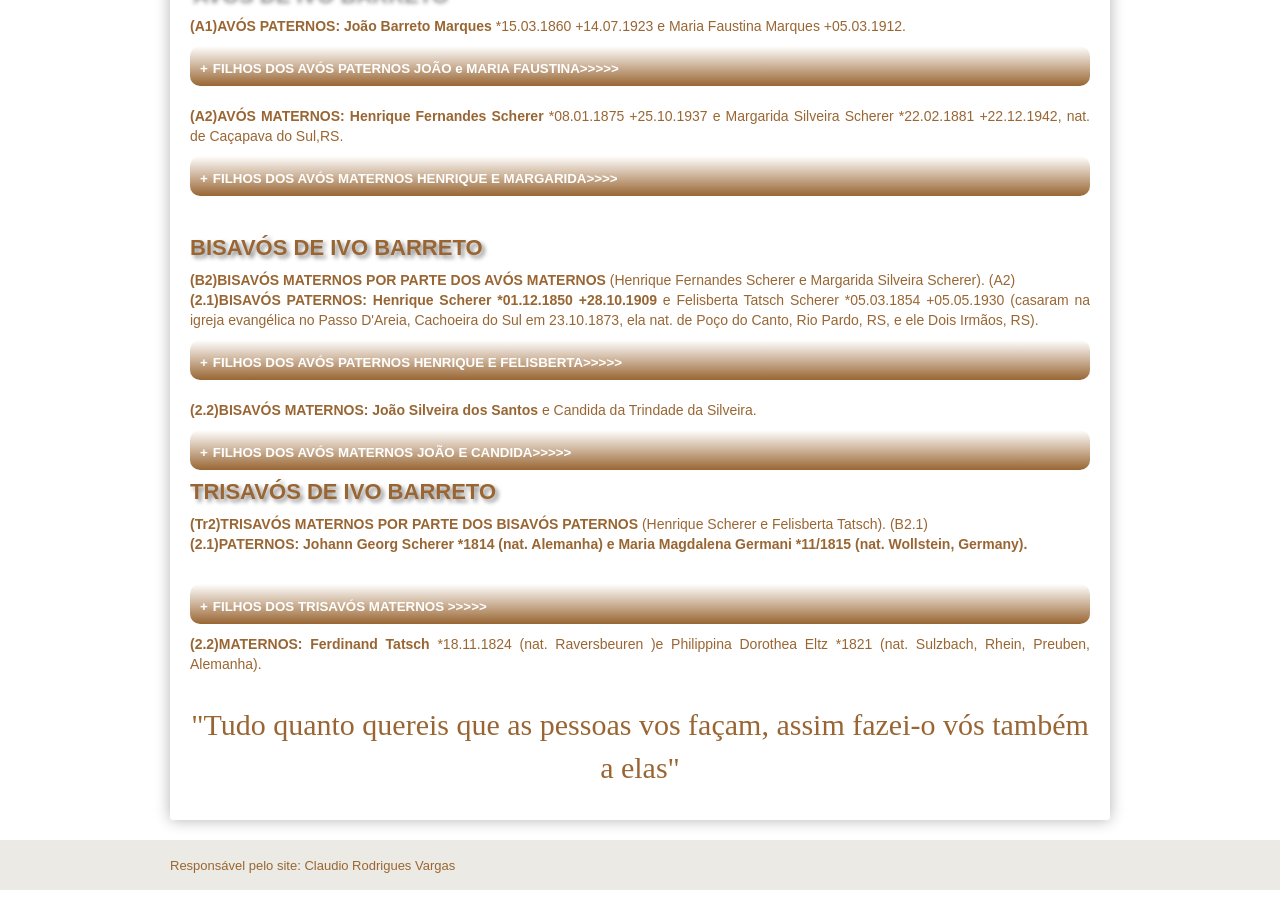
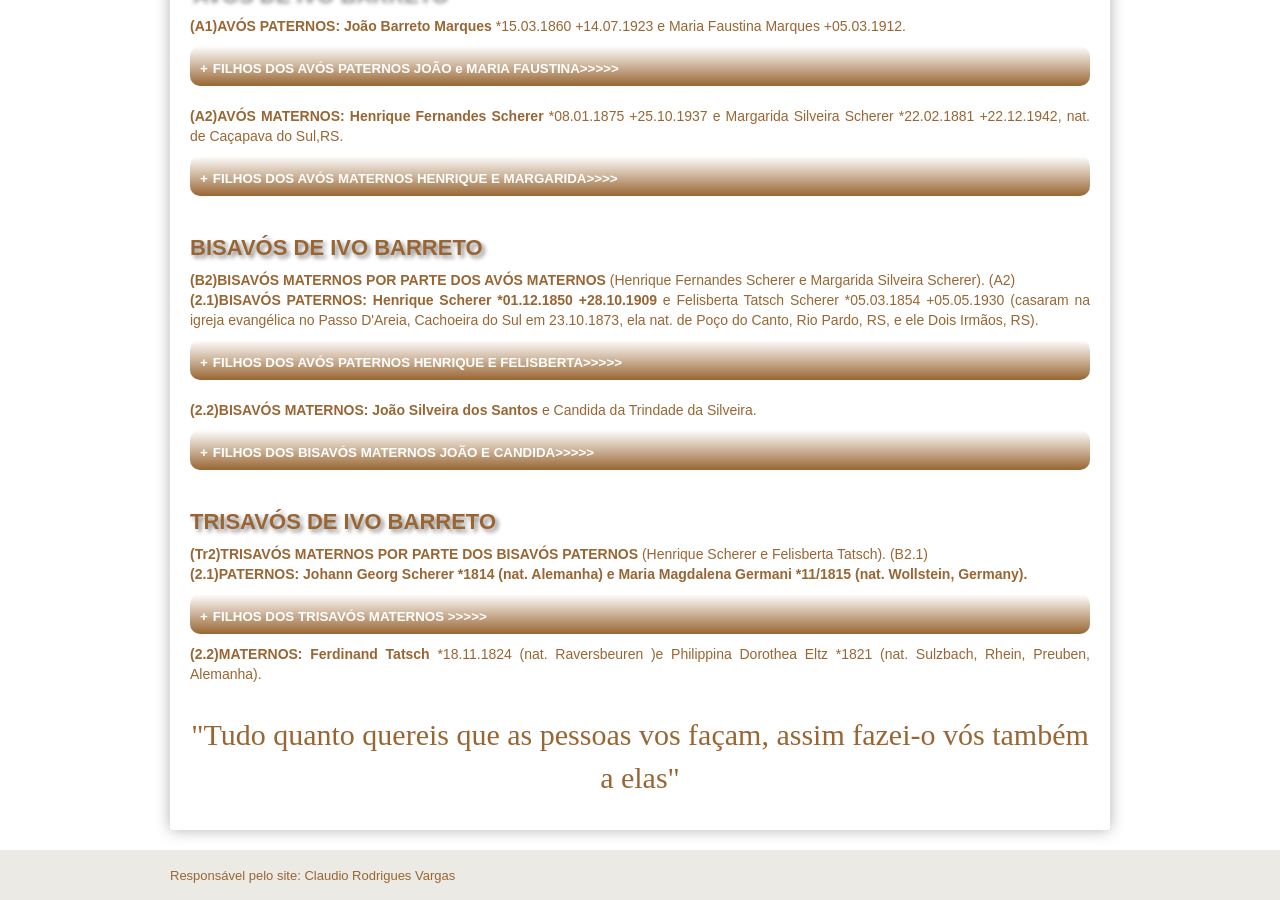
Before and after one commit to claudiovargas1955/claudiovargas1955.github.io, a Jekyll site: the page built from _pages/familia-barreto.html, in a window 1280 px wide and 900 px high, scrolled down 957 px. Built offline with Jekyll 4.4.1, drawn with Linux system fonts in a browser that asks for light colours; some web fonts are replaced.

Commit message:
Update familia-barreto.html

```diff
--- a/_pages/familia-barreto.html
+++ b/_pages/familia-barreto.html
@@ -410,18 +410,18 @@ igreja evangélica no Passo D'Areia, Cachoeira do Sul em 23.10.1873, ela nat. de
      Leonel Fagundes de Oliveira +02.09.1913 e Firmiana Vivian de Oliveira *11.03.1867).</p></details><br>
 
 <p><b>(2.2)BISAVÓS MATERNOS: João Silveira dos Santos</b> e Candida da Trindade da Silveira.
-<details><summary><b>FILHOS DOS AVÓS MATERNOS JOÃO E CANDIDA>>>>></summary></b><br>
+<details><summary><b>FILHOS DOS BISAVÓS MATERNOS JOÃO E CANDIDA>>>>></summary></b><br>
      <p><b>(2.1)Margarida Silveira: </b>*22.02.1881 +22.12.1942 (nat. de Caçapava do Sul, ver dados em A2).<br>
      <b>(2.2)Filomena Silveira: </b>*1900<br>
      <b>(2.3)Dolores Silveira: </b>*1902 (nat. Cachoeira do Sul).<br>
      <b>(2.4)Galvarina Silveira: </b>*1904 +1938 (nat. Cachoeira do Sul).<br>
      <b>(2.5)Ervandil Silveira: </b>*1906 (nat. Cachoeira do Sul).<br>
-     <b>(2.6)Napoleão Silveira: </b>*1908 (nat. Cachoeira do Sul).<br></details></p>
+     <b>(2.6)Napoleão Silveira: </b>*1908 (nat. Cachoeira do Sul).</details></p><br>
 
 
 <h4>TRISAVÓS DE IVO BARRETO</h4>
 <p><b>(Tr2)TRISAVÓS MATERNOS POR PARTE DOS BISAVÓS PATERNOS </b>(Henrique Scherer e Felisberta Tatsch). (B2.1)<br>
-<b>(2.1)PATERNOS: Johann Georg Scherer *1814 (nat. Alemanha) e Maria Magdalena Germani *11/1815 (nat. Wollstein, Germany).<br><br>
+<b>(2.1)PATERNOS: Johann Georg Scherer *1814 (nat. Alemanha) e Maria Magdalena Germani *11/1815 (nat. Wollstein, Germany).<br>
 <details><summary><b>FILHOS DOS TRISAVÓS MATERNOS >>>>></summary></b><br>
    <p><b>(2.2.1)Peter Scherer: </b>*05.11.1846 <br>
    <b>(2.2.2)Johannes Scherer: </b>*02.06.1848 (nat. Ivoti, RS).<br>
```
